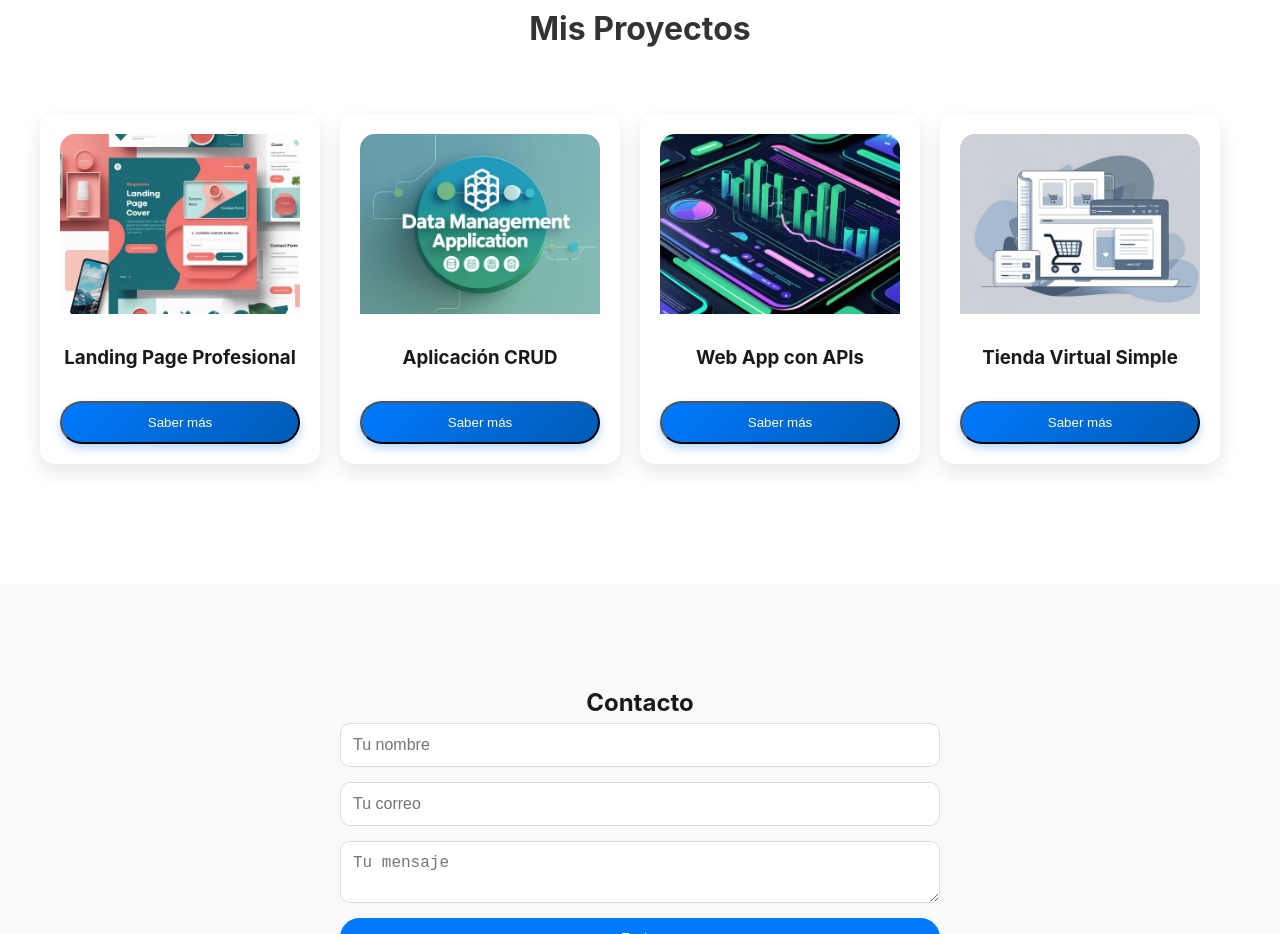
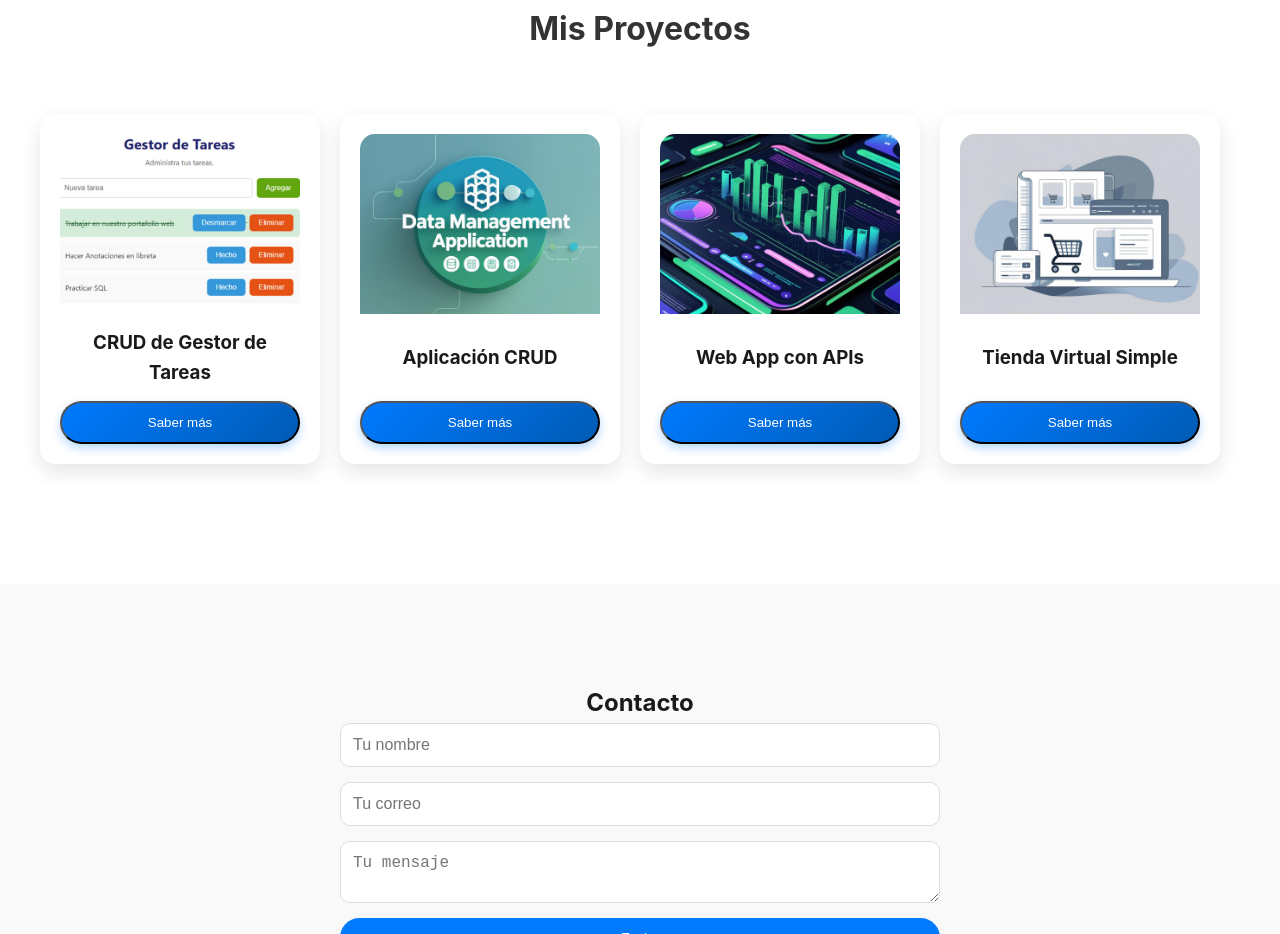
Before and after one commit to JosueRecoba/Portafolio_Web, a plain HTML site: page index.html in a window 1280 px wide. Shown: the part 1397-2331 px from the top of the page. Drawn offline with nearby package versions, Linux system fonts and the light colour scheme.

Commit message:
Implementacion de proyecto Gestor de Tareas

```diff
--- a/assets/css/style.css
+++ b/assets/css/style.css
@@ -313,6 +313,33 @@ body {
   box-shadow: 0 6px 14px rgba(0, 122, 255, 0.4);
 }
 
+/* Botón GitHub */
+.github-btn {
+  display: inline-flex;
+  align-items: center;
+  gap: 8px; /* espacio entre ícono y texto */
+  background-color: #000; /* color negro */
+  color: #fff;
+  font-weight: bold;
+  padding: 10px 16px;
+  border-radius: 6px;
+  text-decoration: none;
+  cursor: pointer;
+  transition: transform 0.2s, box-shadow 0.2s, background-color 0.2s;
+}
+
+.github-btn:hover {
+  background-color: #333; /* cambio sutil de color */
+  transform: scale(1.05); /* efecto de "zoom" */
+  box-shadow: 0 4px 12px rgba(0,0,0,0.3); /* sombra suave */
+}
+
+/* Icono dentro del botón */
+.github-icon {
+  width: 20px;
+  height: 20px;
+}
+
 /* CONTACTO */
 .contact {
   padding: 100px 20px;
--- a/index.html
+++ b/index.html
@@ -77,18 +77,23 @@
     <div class="card-flip">
       <div class="card-inner">
         <div class="card-front">
-          <img src="assets/img/diseño1.jpg" alt="Landing Page Profesional">
-          <h3>Landing Page Profesional</h3>
+          <img src="assets/img/Gestor_de_tareas.jpg" alt="Landing Page Profesional">
+          <h3>CRUD de Gestor de Tareas</h3>
           <button class="btn flip-btn">Saber más</button>
         </div>
         <div class="card-back">
-          <h3>Landing Page Profesional</h3>
+          <h3>Gestor de Tareas</h3>
           <ul>
-            <li>Landing page moderna y responsiva</li>
-            <li>Formulario de contacto con EmailJS</li>
-            <li>Diseño atractivo y funcional</li>
-            <li>Tecnologías: HTML5, CSS3, JavaScript, Bootstrap, Figma</li>
+            <li>Permite crear, leer, actualizar y eliminar tareas</li>
+            <li>Backend desarrollado con Flask y Python</li>
+            <li>Frontend con HTML, CSS y JavaScript</li>
+            <li>Almacenamiento con tasks.json</li>
           </ul>
+          <a href="https://github.com/JosueRecoba/Gestor-de-Tareas" target="_blank" class="github-btn" style="justify-content: center;">
+            Ver en GitHub
+          </a>
+          </a>
+          <br>
           <button class="btn flip-btn">Volver</button>
         </div>
       </div>
```
Also changed, not shown: assets/img/Gestor_de_tareas.jpg (added), assets/img/git2.png (added), assets/img/github_icon.png (added).
